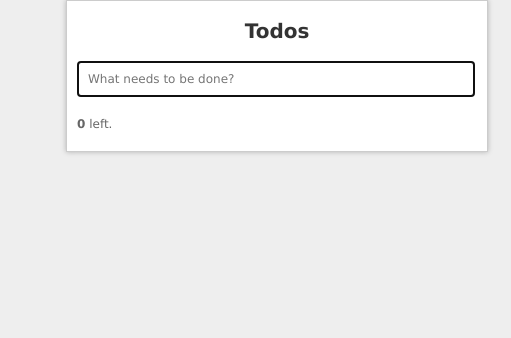
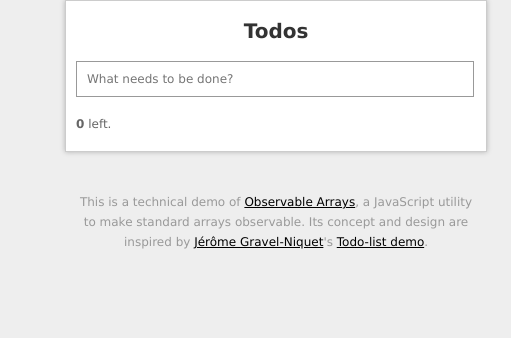
Before and after one commit to mennovanslooten/underscore-observe, a plain HTML site: page todo.html in a window 1280 px wide. Shown: the full height of the page, 364-875 px from the left. Drawn offline with Linux system fonts and the light colour scheme.

Commit message:
Added licenses and acknowledgements to readme and todo demo

```diff
--- a/css/todo.css
+++ b/css/todo.css
@@ -20,18 +20,32 @@ p {
     padding: 10px 0;
 }
 
+a:link {
+	color: #000;
+	text-decoration: underline;
+}
 
 
-#todo-app {
+#todo-app,
+#info {
     width: 400px;
     padding: 10px;
-    position: absolute;
-    top: 0;
-    left: 50%;
-    margin-left: -210px;
+	margin: 0 auto;
+}
+
+#todo-app {
     background: #FFF;
     border: 1px solid #CCC;
     box-shadow: 0 0 5px rgba(0, 0, 0, .25);
+	overflow: auto;
+}
+
+#info {
+	text-align: center;
+	margin-top: 20px;
+	color: #999;
+	font-size: 9px;
+	line-height: 20px;
 }
 
 h1 {
--- a/js/todo.js
+++ b/js/todo.js
@@ -2,20 +2,13 @@
 
     // Our data source
     var _todos = [];
+
+    // The element where all our todo items end up
     var _todo_list = $('#todo-list');
 
 
-    function createTodoElement(item) {
-        var template = $('#todo-item-template').html();
-        var element = $(template);
-        element.find(':checkbox')[0].checked = item.done;
-        element.find('span').text(item.name);
-        return element;
-    }
-
-
     /* ################################################################
-       Observers
+       Array Observers
     ################################################################ */
 
     // Insert new element
@@ -59,7 +52,7 @@
 
 
     /* ################################################################
-       Event handlers
+       UI Event handlers
     ################################################################ */
 
     // Check/uncheck handler checkbox
@@ -100,4 +93,18 @@
         }
     });
 
+
+    /* ################################################################
+       Todo element template
+    ################################################################ */
+
+    function createTodoElement(item) {
+        var template = $('#todo-item-template').html();
+        var element = $(template);
+        element.find(':checkbox')[0].checked = item.done;
+        element.find('span').text(item.name);
+        return element;
+    }
+
+
 })(jQuery);
--- a/todo.html
+++ b/todo.html
@@ -1,8 +1,8 @@
 <!DOCTYPE HTML>
 <html>
-    <meta http-equiv="Content-Type" content="text/html; charset=utf-8">
     <head>
         <title>Todo</title>
+        <meta http-equiv="Content-Type" content="text/html; charset=utf-8">
         <link href="css/todo.css" rel="stylesheet">
     </head>
 
@@ -12,7 +12,7 @@
             <h1>Todos</h1>
 
             <p>
-                <input type="text" placeholder="What needs to be done?" id="new-todo" autofocus>
+                <input type="text" placeholder="What needs to be done?" id="new-todo">
             </p>
 
             <ol id="todo-list"></ol>
@@ -26,6 +26,14 @@
             </p>
 
         </div>
+
+
+        <div id="info">
+            <p>
+                This is a technical demo of <a href="https://github.com/mennovanslooten/Observable-Arrays/">Observable Arrays</a>, a JavaScript utility to make standard arrays observable. Its concept and design are inspired by <a href="http://jgn.me/">Jérôme Gravel-Niquet</a>'s <a href="http://backbonejs.org/examples/todos/index.html">Todo-list demo</a>.
+            </p>
+        </div>
+
 
         <script type="text/template" id="todo-item-template">
             <li>
```
Also changed, not shown: readme.md.
